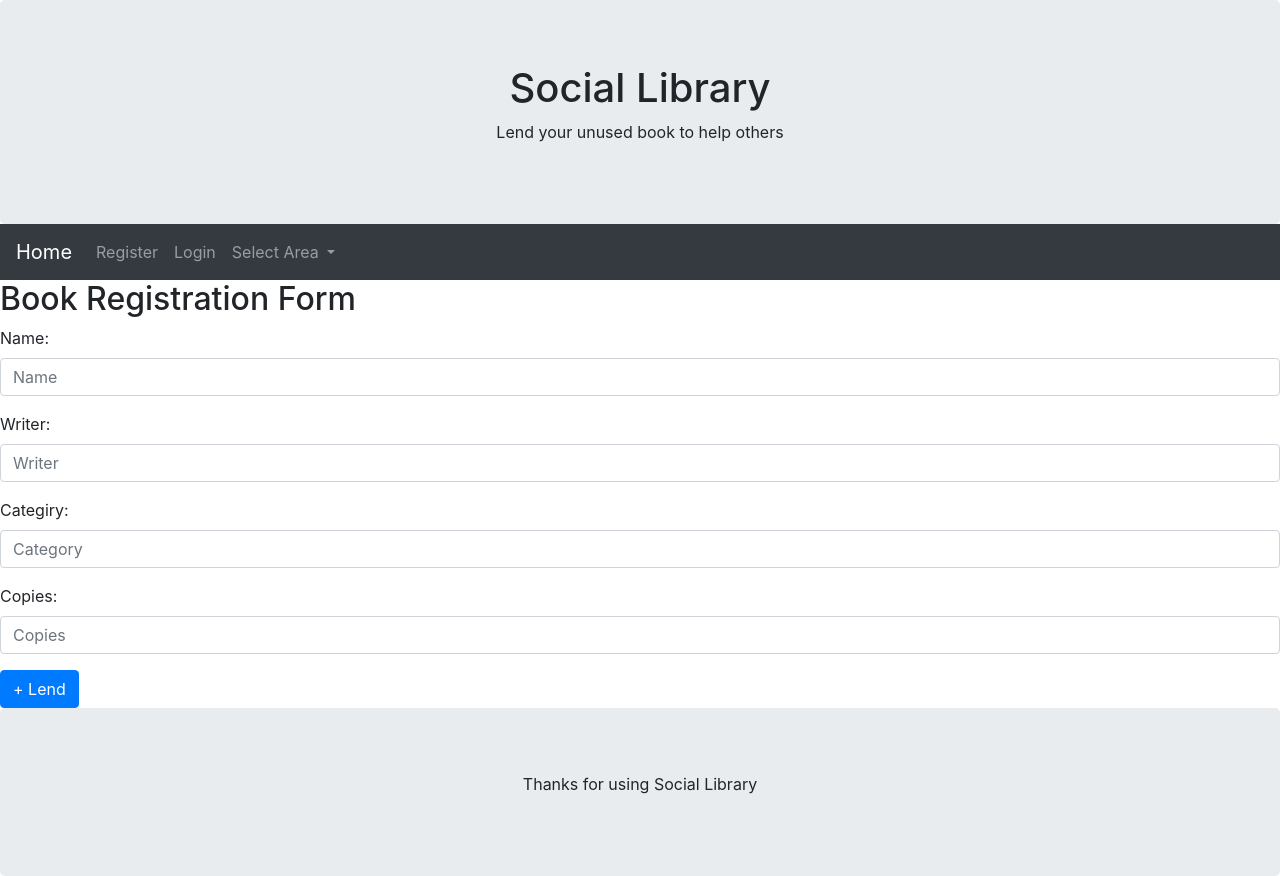
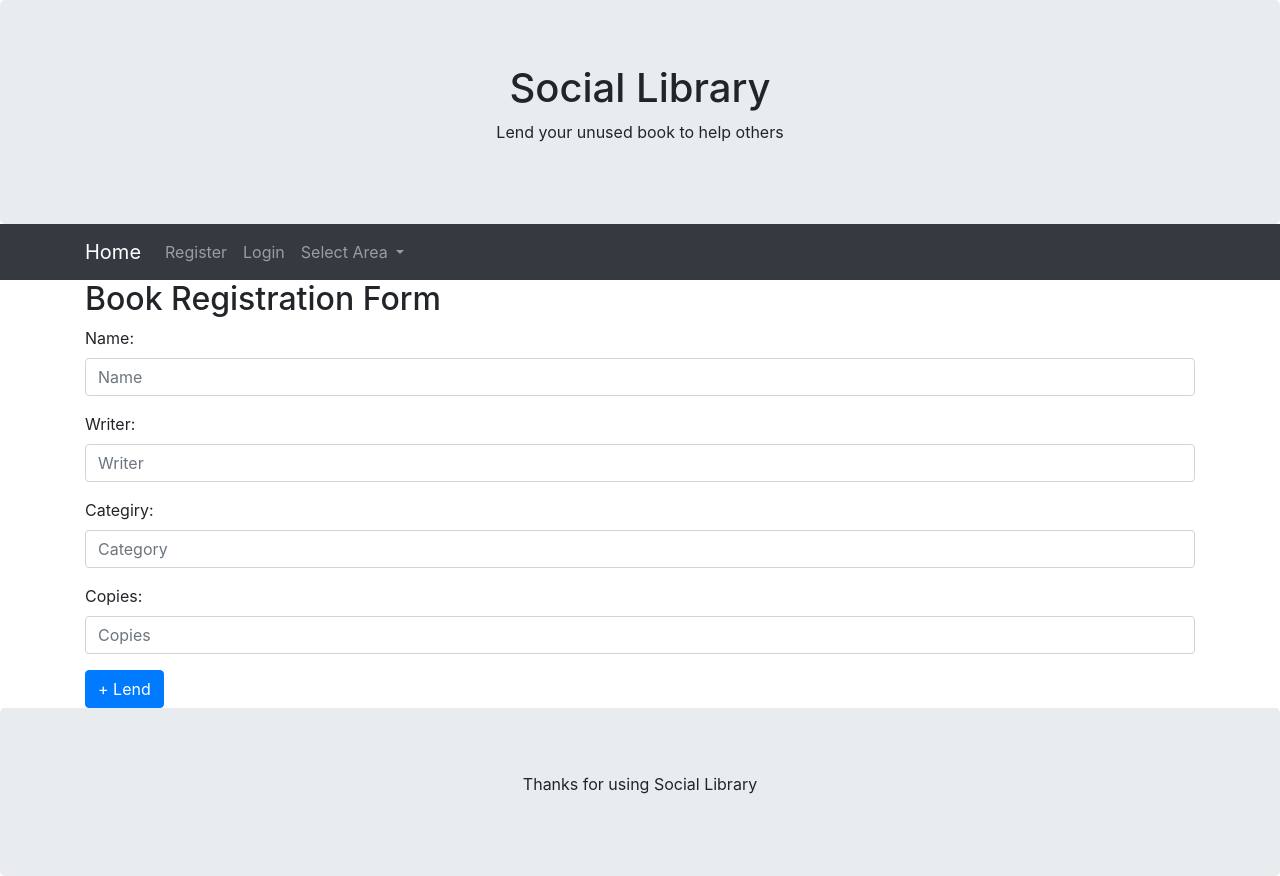
Before and after one commit to shilpi-datta/Social-Library, a PHP site: page /lend.php in a window 1280 px wide. Run offline with PHP 8.4, Linux system fonts and the light colour scheme; data comes from the database, SQL or seed files in the repository.

Commit message:
Layout fixed for menu and forms

```diff
--- a/lend.php
+++ b/lend.php
@@ -43,7 +43,7 @@ if (isset($_SESSION["loggedin"]) && isset($_POST['name'])) {
     <?php
     include_once("top.php");
     ?>
-
+    <div class="container">
         <h2>Book Registration Form</h2>
         <!--<form method="POST" action="lend.php">
         <input type="text" name="name" placeholder="Name">
@@ -73,7 +73,7 @@ if (isset($_SESSION["loggedin"]) && isset($_POST['name'])) {
 
             <button type="Submit" class="btn btn-primary"> + Lend</button>
         </form>
-
+    </div>
 
     <?php
     include_once("footer.php");
--- a/login.php
+++ b/login.php
@@ -50,7 +50,7 @@ include_once("header.php");
     include_once("top.php");
     ?>
 
-    <h2>Login here</h2>
+
     <!--<form method="POST" action="login.php">
         <input type="text" name="email" placeholder="Email Address">
         <input type="password" name="password" placeholder="Password">
@@ -86,6 +86,7 @@ include_once("header.php");
 
             form {
                 border: 3px solid #f1f1f1;
+                padding: 16px;
             }
 
             input[type=text],
@@ -129,7 +130,7 @@ include_once("header.php");
             }
 
             .container {
-                padding: 16px;
+
             }
 
             span.psw {
@@ -159,6 +160,7 @@ include_once("header.php");
   </div> -->
 
             <div class="container">
+            <h2>Login here</h2>
                 <label for="name"><b>Username/Email</b></label>
                 <input type="text" placeholder="Enter Username" name="email" required>
 
--- a/register.php
+++ b/register.php
@@ -46,7 +46,7 @@ include_once("header.php");
     include_once("top.php");
     ?>
 
-    <h2>Registration Form</h2>
+
     <!--<form method="POST" action="register.php">
         <input type="text" name="name" placeholder="Name">
         <input type="text" name="locality" placeholder="Locality">
@@ -92,6 +92,7 @@ include_once("header.php");
 
             form {
                 border: 3px solid #f1f1f1;
+                padding: 16px;
             }
 
             input[type=text],
@@ -135,7 +136,7 @@ include_once("header.php");
             }
 
             .container {
-                padding: 16px;
+
             }
 
             span.psw {
@@ -161,6 +162,7 @@ include_once("header.php");
 
         <form method="POST" action="register.php">
             <div class="container">
+            <h2>Registration Form</h2>
                 <label for="text"><b>Name</b></label>
                 <input type="text" name="name" placeholder="Name">
 
--- a/top.php
+++ b/top.php
@@ -3,7 +3,10 @@
     <p>Lend your unused book to help others</p>
 </div>
 
+<!-- Content here -->
+
 <nav class="navbar navbar-expand-sm bg-dark navbar-dark">
+    <div class="container">
         <a class="navbar-brand" href="index.php">Home</a>
         <button class="navbar-toggler" type="button" data-toggle="collapse" data-target="#collapsibleNavbar">
             <span class="navbar-toggler-icon"></span>
@@ -73,4 +76,5 @@
                 </li>
             </ul>
         </div>
+    </div>
 </nav>
```
Lines whose indentation alone changed are shown as unchanged.
